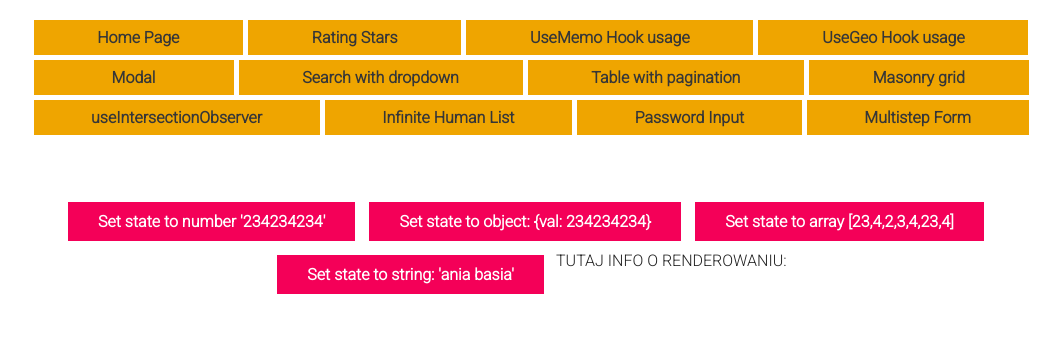
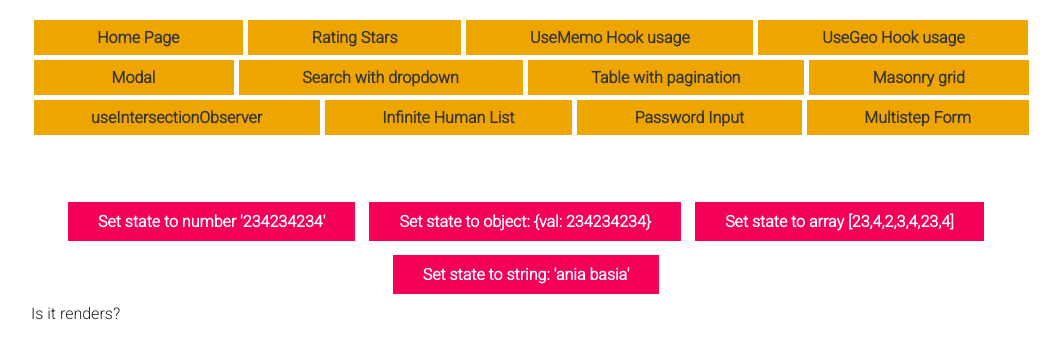
Before and after one commit to wasilukowa/learning-next, a Next.js app: page /use-memo in a window 1280 px wide. Shown: the top 358 px of the page, without its empty margins (109-1169 px from the left). Built offline with nearby package versions, Linux system fonts and the light colour scheme.

Commit message:
Use Memo done

```diff
--- a/_components/2_useMemoState-easy/components/UseMemoStateUsage/index.tsx
+++ b/_components/2_useMemoState-easy/components/UseMemoStateUsage/index.tsx
@@ -25,6 +25,7 @@ export const UseMemoStateUsage = ({
   showRenderingInfo();
 
   return (
+    <>
       <div className={wrapper}>
         <button
           className={`${wrapperButton} button-default`}
@@ -50,8 +51,8 @@ export const UseMemoStateUsage = ({
         >
           {string.buttonLabel}
         </button>
-      <p>TUTAJ INFO O RENDEROWANIU:</p>
-      <p ref={infoReference}></p>
       </div>
+      <div ref={infoReference}>Is it renders?</div>
+    </>
   );
 };
--- a/_components/2_useMemoState-easy/components/UseMemoStateUsage/useUseMemoStateUsage.ts
+++ b/_components/2_useMemoState-easy/components/UseMemoStateUsage/useUseMemoStateUsage.ts
@@ -1,6 +1,6 @@
 'use client';
 
-import { useState, useMemo, useRef } from 'react';
+import { useState, useMemo, useRef, useEffect } from 'react';
 import { TUseUseMemoStateUsage } from './types';
 
 var _ = require('lodash');
@@ -24,7 +24,7 @@ export const UseUseMemoStateUsage: TUseUseMemoStateUsage = (
     return [state, memoizedSetter];
   };
 
-  const infoReference = useRef(null);
+  const infoReference = useRef<HTMLDivElement>(null);
 
   const showRenderingInfo = () => {
     const potentialReference = infoReference.current;
@@ -32,7 +32,7 @@ export const UseUseMemoStateUsage: TUseUseMemoStateUsage = (
     if (!isInfoReferenceDefined) return;
 
     const postNode = document.createElement('div');
-    postNode.innerText = 'It renders!!';
+    postNode.innerText = 'Yes!!';
     potentialReference.appendChild(postNode);
   };
 
```
Lines whose indentation alone changed are shown as unchanged.
